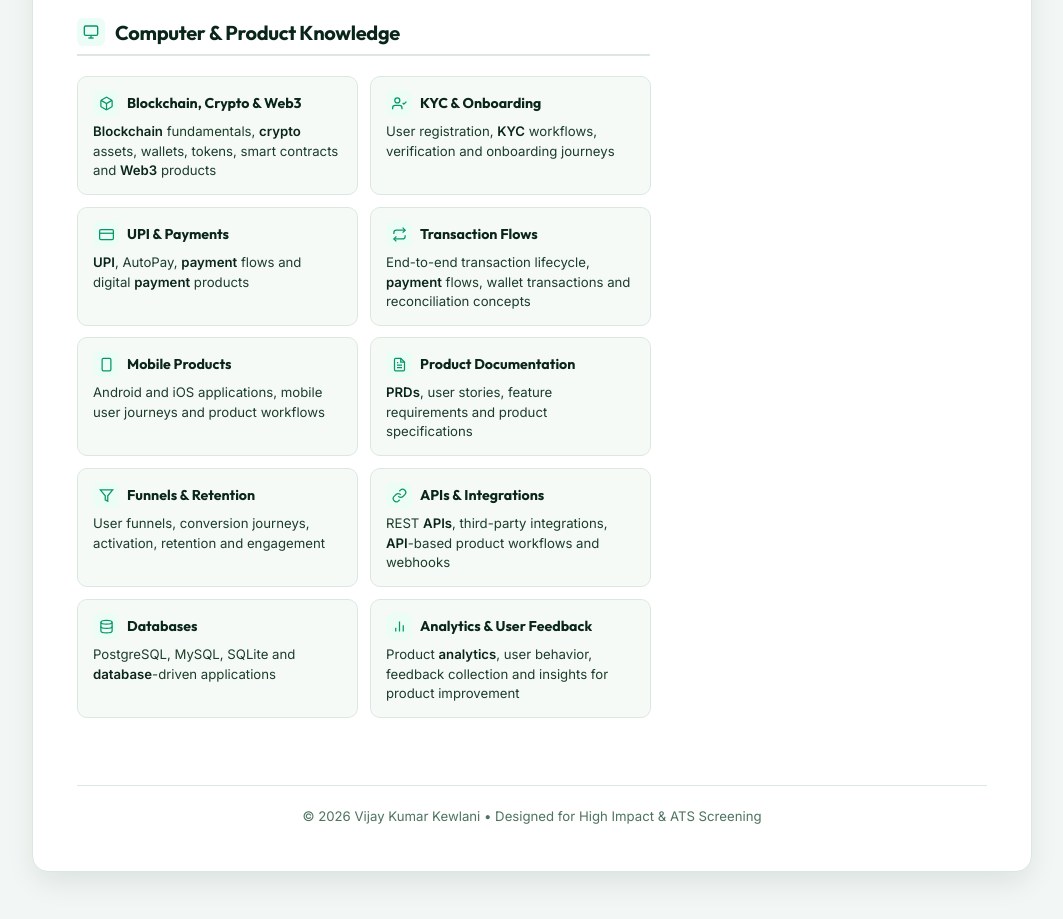
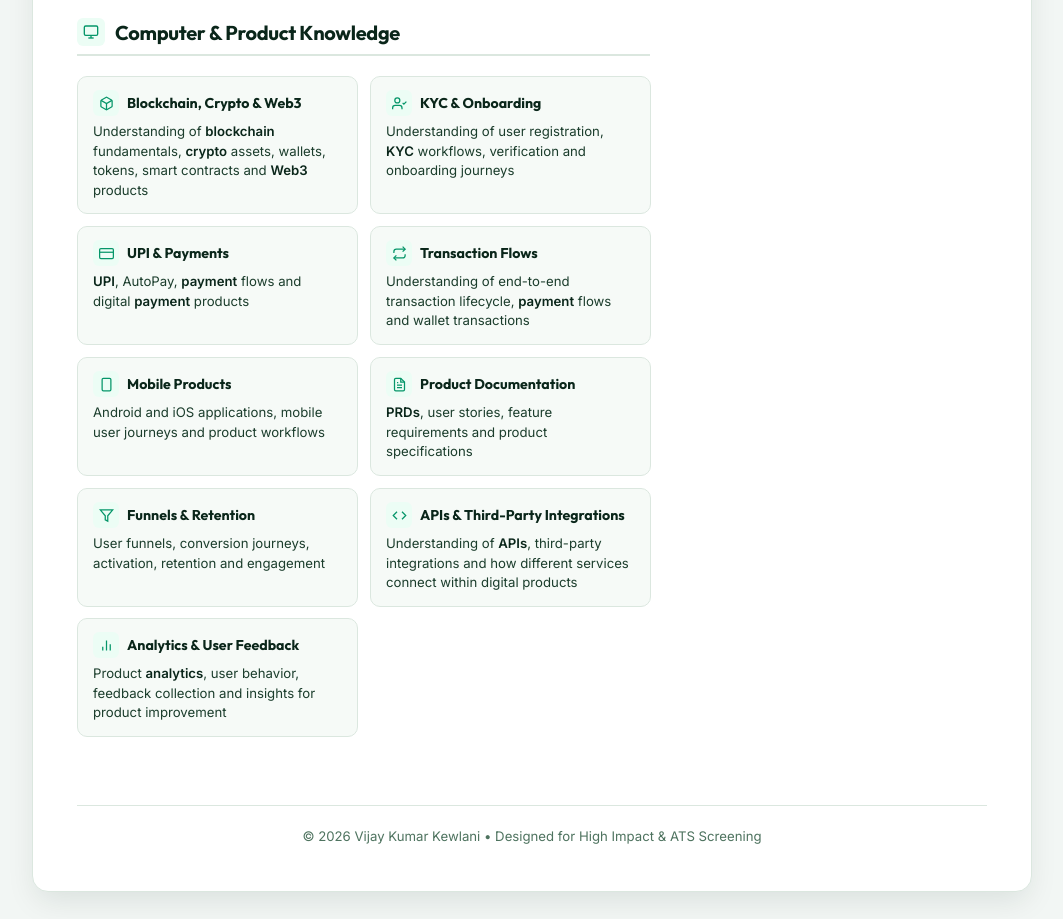
Before and after one commit to DigiClums/Vijay-Resume, a plain HTML site: page index.html in a window 1280 px wide. Shown: the part 2700-3619 px from the top of the page, without its empty margins (108-1171 px from the left). Drawn offline with Linux system fonts and the light colour scheme.

Commit message:
Update Computer & Product Knowledge to focus on product understanding and remove databases

```diff
--- a/index.html
+++ b/index.html
@@ -390,7 +390,7 @@
                   <h3 class="knowledge-title">Blockchain, Crypto &amp; Web3</h3>
                 </div>
                 <p class="knowledge-desc">
-                  <strong>Blockchain</strong> fundamentals, <strong>crypto</strong> assets, wallets, tokens, smart contracts and <strong>Web3</strong> products
+                  Understanding of <strong>blockchain</strong> fundamentals, <strong>crypto</strong> assets, wallets, tokens, smart contracts and <strong>Web3</strong> products
                 </p>
               </div>
 
@@ -407,7 +407,7 @@
                   <h3 class="knowledge-title">KYC &amp; Onboarding</h3>
                 </div>
                 <p class="knowledge-desc">
-                  User registration, <strong>KYC</strong> workflows, verification and onboarding journeys
+                  Understanding of user registration, <strong>KYC</strong> workflows, verification and onboarding journeys
                 </p>
               </div>
 
@@ -441,7 +441,7 @@
                   <h3 class="knowledge-title">Transaction Flows</h3>
                 </div>
                 <p class="knowledge-desc">
-                  End-to-end transaction lifecycle, <strong>payment</strong> flows, wallet transactions and reconciliation concepts
+                  Understanding of end-to-end transaction lifecycle, <strong>payment</strong> flows and wallet transactions
                 </p>
               </div>
 
@@ -495,36 +495,19 @@
                 </p>
               </div>
 
-              <!-- APIs & Integrations -->
+              <!-- APIs & Third-Party Integrations -->
               <div class="knowledge-card interactive-card" data-tilt>
                 <div class="knowledge-header">
                   <div class="knowledge-icon-badge">
                     <svg viewBox="0 0 24 24" fill="none" stroke="currentColor" stroke-width="2">
-                      <path d="M10 13a5 5 0 0 0 7.54.54l3-3a5 5 0 0 0-7.07-7.07l-1.72 1.71"></path>
-                      <path d="M14 11a5 5 0 0 0-7.54-.54l-3 3a5 5 0 0 0 7.07 7.07l1.71-1.71"></path>
+                      <polyline points="16 18 22 12 16 6"></polyline>
+                      <polyline points="8 6 2 12 8 18"></polyline>
                     </svg>
                   </div>
-                  <h3 class="knowledge-title">APIs &amp; Integrations</h3>
+                  <h3 class="knowledge-title">APIs &amp; Third-Party Integrations</h3>
                 </div>
                 <p class="knowledge-desc">
-                  REST <strong>APIs</strong>, third-party integrations, <strong>API</strong>-based product workflows and webhooks
-                </p>
-              </div>
-
-              <!-- Databases -->
-              <div class="knowledge-card interactive-card" data-tilt>
-                <div class="knowledge-header">
-                  <div class="knowledge-icon-badge">
-                    <svg viewBox="0 0 24 24" fill="none" stroke="currentColor" stroke-width="2">
-                      <ellipse cx="12" cy="5" rx="9" ry="3"></ellipse>
-                      <path d="M21 12c0 1.66-4 3-9 3s-9-1.34-9-3"></path>
-                      <path d="M3 5v14c0 1.66 4 3 9 3s9-1.34 9-3V5"></path>
-                    </svg>
-                  </div>
-                  <h3 class="knowledge-title">Databases</h3>
-                </div>
-                <p class="knowledge-desc">
-                  PostgreSQL, MySQL, SQLite and <strong>database</strong>-driven applications
+                  Understanding of <strong>APIs</strong>, third-party integrations and how different services connect within digital products
                 </p>
               </div>
 
```
